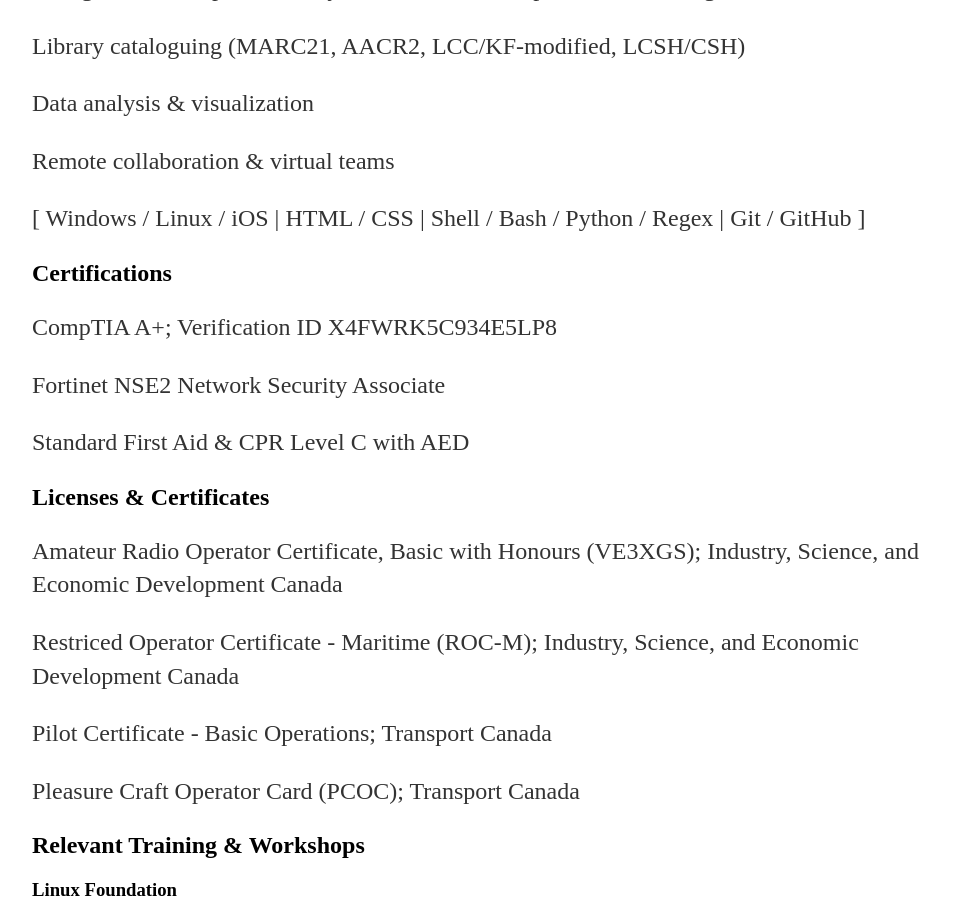
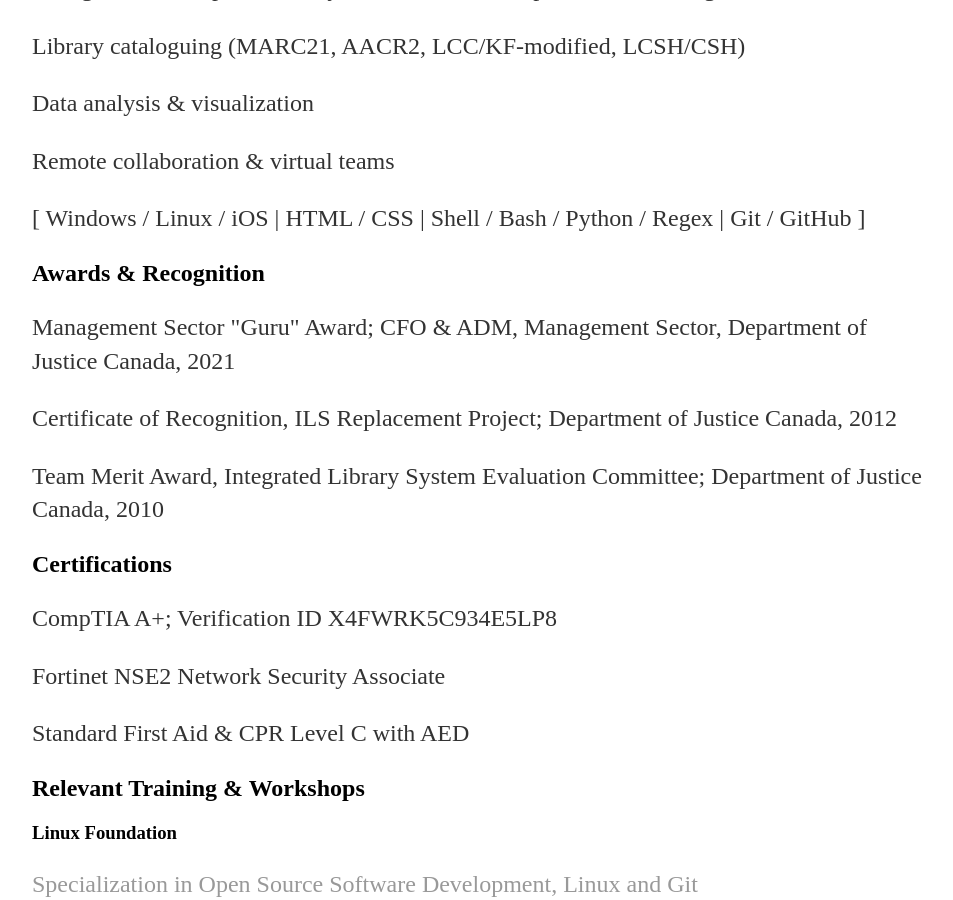
Before and after one commit to onshisan/onshisan.github.io, a Jekyll site: the page built from cv/index.html, in a window 1280 px wide and 900 px high, scrolled down 1079 px. Shown: the whole window, without its empty margins (160-1113 px from the left). Built offline with Jekyll 4.4.1, drawn with Linux system fonts in a browser that asks for light colours.

Commit message:
Update resume.html
Add awards section; hide licenses and certificates

```diff
--- a/_includes/resume.html
+++ b/_includes/resume.html
@@ -22,16 +22,23 @@
 	<p>Remote collaboration & virtual teams
 	<p>[ Windows / Linux / iOS | HTML / CSS | Shell / Bash / Python / Regex | Git / GitHub ]</p>
 
+	<h2>Awards & Recognition</h2>
+	<p>Management Sector "Guru" Award; CFO & ADM, Management Sector, Department of Justice Canada, 2021</p>
+	<p>Certificate of Recognition, ILS Replacement Project; Department of Justice Canada, 2012</p>
+	<p>Team Merit Award, Integrated Library System Evaluation Committee; Department of Justice Canada, 2010</p>
+
 	<h2>Certifications</h2>
 	<p>CompTIA A+; Verification ID X4FWRK5C934E5LP8</p>
 	<p>Fortinet NSE2 Network Security Associate</p>
 	<p>Standard First Aid & CPR Level C with AED</p>
 
+<!--
 	<h2>Licenses & Certificates</h2>
 	<p>Amateur Radio Operator Certificate, Basic with Honours (VE3XGS); Industry, Science, and Economic Development Canada</p>
 	<p>Restriced Operator Certificate - Maritime (ROC-M); Industry, Science, and Economic Development Canada</p>
 	<p>Pilot Certificate - Basic Operations; Transport Canada</p>
 	<p>Pleasure Craft Operator Card (PCOC); Transport Canada</p>
+-->
 
 	<h2>Relevant Training & Workshops</h2>
 	<h3>Linux Foundation</h3>
```
